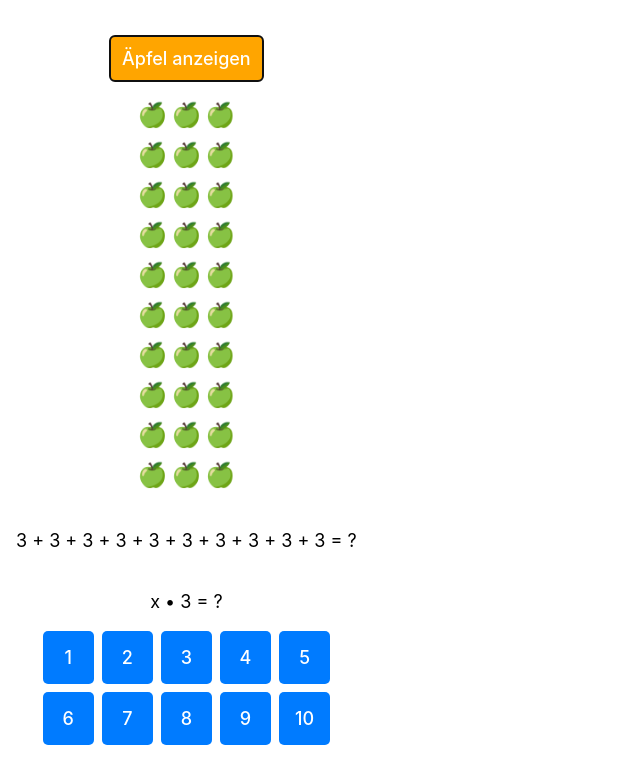
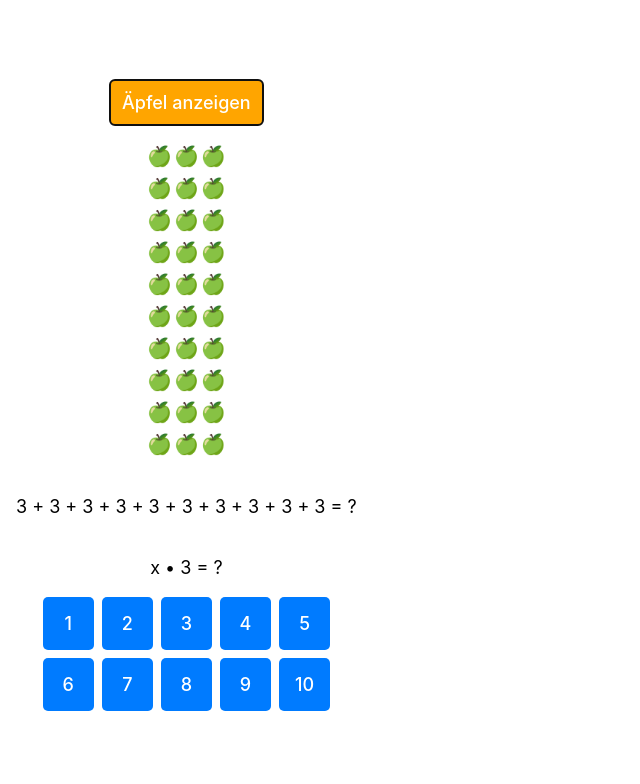
Before and after one commit to hssw24/vor1x1, a React (Vite) app: page / in a window 1280 px wide. Both pictures are taken after a click on the button "Äpfel anzeigen". Shown: the top 784 px of the page, without its empty margins (0-640 px from the left). Built offline with nearby package versions, Linux system fonts and the light colour scheme.

Commit message:
Beschreibung der Änderungen

```diff
--- a/src/App.jsx
+++ b/src/App.jsx
@@ -43,9 +43,9 @@ export default function MultiplicationTrainer() {
         {showNext && <button onClick={handleNextTask} style={{ padding: '12px', fontSize: '18px', backgroundColor: '#28a745', color: 'white', border: 'none', borderRadius: '5px', cursor: 'pointer' }}>Nächste Aufgabe</button>}
       </div>
       {showApples && (
-        <div style={{ display: 'grid', gridTemplateColumns: `repeat(${task.factor}, auto)`, gap: '4px', marginBottom: '16px' }}>
+        <div style={{ display: 'grid', gridTemplateColumns: `repeat(${task.factor}, auto)`, gap: '2px', marginBottom: '16px' }}>
           {[...Array(task.multiplier * task.factor)].map((_, index) => (
-            <span key={index} style={{ fontSize: '24px' }}>🍏</span>
+            <span key={index} style={{ fontSize: '20px' }}>🍏</span>
           ))}
         </div>
       )}
@@ -62,11 +62,11 @@ export default function MultiplicationTrainer() {
           </button>
         ))}
       </div>
-      {message && <p style={{ marginTop: '16px', fontSize: '18px', fontWeight: 'bold', color: '#000000' }}>{message}</p>}
-      <div style={{ marginTop: '20px', textAlign: 'left', color: '#000000' }}>
+      {message && <p style={{ marginTop: '8px', fontSize: '12px', fontWeight: 'bold', color: '#000000' }}>{message}</p>}
+      <div style={{ marginTop: '10px', textAlign: 'left', color: '#000000' }}>
         <ul>
           {history.map((item, index) => (
-            <li key={index} style={{ fontSize: '14px', color: '#000000' }}>{item}</li>
+            <li key={index} style={{ fontSize: '12px', color: '#000000' }}>{item}</li>
           ))}
         </ul>
       </div>
```
